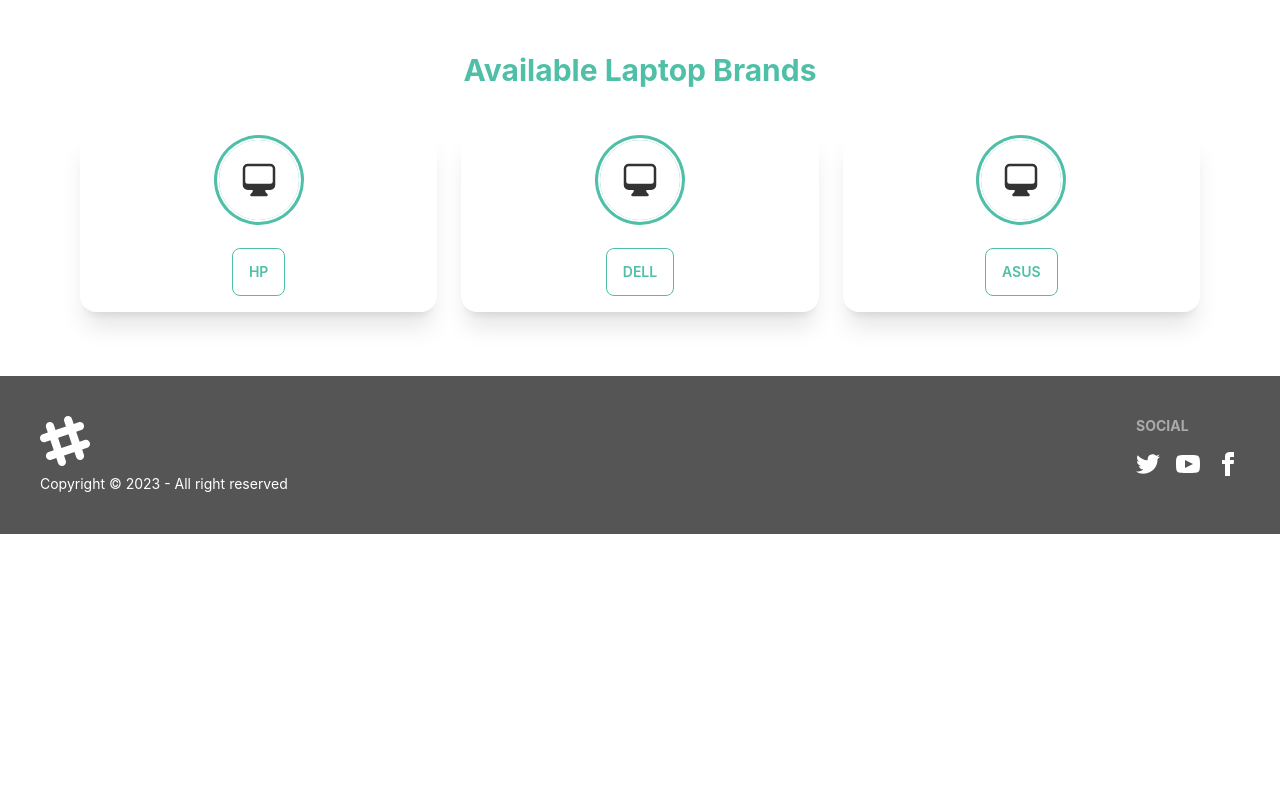
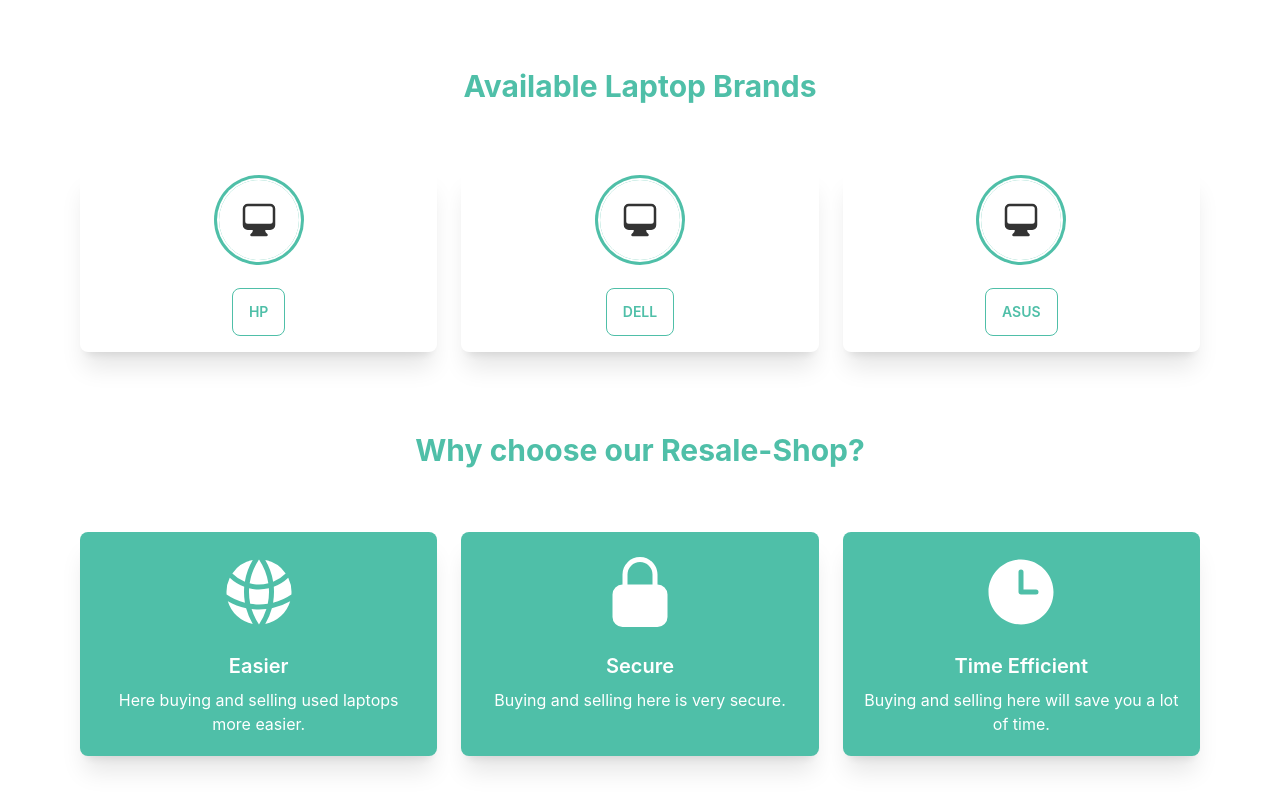
Before and after one commit to hasanshanto01/resale-shop-client, a React (Create React App) app: page / in a window 1280 px wide. Shown: the part 460-1260 px from the top of the page. Before the commit the page ends 994 px from the top, so only its background shows below. Built offline with nearby package versions, Linux system fonts and the light colour scheme.

Commit message:
why choose us section added

```diff
--- a/src/App.css
+++ b/src/App.css
@@ -32,6 +32,7 @@
   from {
     transform: rotate(0deg);
   }
+
   to {
     transform: rotate(360deg);
   }
--- /dev/null
+++ b/src/Pages/AvailableLaptops/AvailableLaptops/AvailableLaptops.js
@@ -0,0 +1,11 @@
+import React from 'react';
+
+const AvailableLaptops = () => {
+    return (
+        <div>
+            <h2>Available Laptops</h2>
+        </div>
+    );
+};
+
+export default AvailableLaptops;
--- a/src/Pages/Home/Home/Home.js
+++ b/src/Pages/Home/Home/Home.js
@@ -1,12 +1,14 @@
 import React from 'react';
 import Banner from '../Banner/Banner';
 import LaptopCategories from '../LaptopCategories/LaptopCategories';
+import WhyUs from '../WhyUs/WhyUs';
 
 const Home = () => {
     return (
         <div>
             <Banner></Banner>
             <LaptopCategories></LaptopCategories>
+            <WhyUs></WhyUs>
         </div>
     );
 };
--- a/src/Pages/Home/LaptopCategories/LaptopCard.js
+++ b/src/Pages/Home/LaptopCategories/LaptopCard.js
@@ -4,10 +4,13 @@
 
 const LaptopCard = ({ laptop }) => {
 
-    const { id, brand } = laptop;
+    const { brand } = laptop;
 
     return (
-        <div className="card bg-base-100 shadow-xl">
+        <div className="card bg-base-100 shadow-xl
+        cursor-pointer
+        rounded-lg transform
+        transition duration-500 hover:scale-110">
             <div className="avatar my-3">
                 <div className="w-20 mx-auto rounded-full ring ring-primary ring-offset-base-100 ring-offset-2">
                     <ComputerDesktopIcon className='p-5'></ComputerDesktopIcon>
@@ -15,7 +18,7 @@
             </div>
             <div className="card-body items-center text-center p-4">
                 <div className="card-actions">
-                    <Link to={`/category/${id}`}><button className="btn btn-outline btn-primary">{brand}</button></Link>
+                    <Link to={`/category/${brand}`}><button className="btn btn-outline btn-primary">{brand}</button></Link>
                 </div>
             </div>
         </div>
--- a/src/Pages/Home/LaptopCategories/LaptopCategories.js
+++ b/src/Pages/Home/LaptopCategories/LaptopCategories.js
@@ -16,10 +16,10 @@
     }, []);
 
     return (
-        <div className='mt-16 mx-20'>
+        <div className='mt-20 mx-20'>
             <h2 className='text-3xl text-primary text-center font-bold'>Available Laptop Brands</h2>
 
-            <div className='grid grid-cols-1 md:grid-cols-2 lg:grid-cols-3 gap-6 mt-10'>
+            <div className='grid grid-cols-1 md:grid-cols-2 lg:grid-cols-3 gap-6 mt-16'>
                 {
                     laptops?.map(laptop => <LaptopCard
                         key={laptop.id}
--- /dev/null
+++ b/src/Pages/Home/WhyUs/Card.js
@@ -0,0 +1,24 @@
+import React from 'react';
+
+const Card = ({ item }) => {
+
+    const { icon, title, description } = item;
+
+    return (
+        <div className="card bg-primary shadow-xl text-white cursor-pointer
+        rounded-lg transform
+        transition duration-500 hover:scale-110">
+            <figure className='mt-5'>
+                <div className="w-20">
+                    {icon}
+                </div>
+            </figure>
+            <div className="card-body items-center text-center p-5">
+                <h2 className="card-title">{title}</h2>
+                <p>{description}</p>
+            </div>
+        </div>
+    );
+};
+
+export default Card;
--- /dev/null
+++ b/src/Pages/Home/WhyUs/WhyUs.js
@@ -0,0 +1,44 @@
+import React from 'react';
+import { GlobeAltIcon, LockClosedIcon, ClockIcon } from '@heroicons/react/24/solid';
+import Card from './Card';
+
+const WhyUs = () => {
+
+    const cardItems = [
+        {
+            title: 'Easier',
+            description: 'Here buying and selling used laptops more easier.',
+            icon: <GlobeAltIcon></GlobeAltIcon>
+        },
+        {
+            title: 'Secure',
+            description: 'Buying and selling here is very secure.',
+            icon: <LockClosedIcon></LockClosedIcon>
+        },
+        {
+            title: 'Time Efficient',
+            description: 'Buying and selling here will save you a lot of time.',
+            icon: <ClockIcon></ClockIcon>
+        }
+    ]
+
+    return (
+        <div className='mt-20 mx-20'>
+            <h2 className='text-3xl text-primary text-center font-bold'>Why choose our Resale-Shop?</h2>
+
+            <div className='grid grid-cols-1 md:grid-cols-2 lg:grid-cols-3 gap-6 mt-16'>
+
+                {
+                    cardItems.map((item, index) => <Card
+                        key={index}
+                        item={item}
+                    ></Card>)
+                }
+
+            </div>
+
+        </div>
+    );
+};
+
+export default WhyUs;
--- a/src/Pages/Shared/Footer/Footer.js
+++ b/src/Pages/Shared/Footer/Footer.js
@@ -1,18 +1,22 @@
 import React from 'react';
+import { Link } from 'react-router-dom';
+import logo from '../../../assets/logo.png'
 
 const Footer = () => {
     return (
         <footer className="footer mt-16 p-10 bg-secondary text-white justify-between">
             <div>
-                <svg width="50" height="50" viewBox="0 0 24 24" xmlns="http://www.w3.org/2000/svg" fillRule="evenodd" clipRule="evenodd" className="fill-current"><path d="M22.672 15.226l-2.432.811.841 2.515c.33 1.019-.209 2.127-1.23 2.456-1.15.325-2.148-.321-2.463-1.226l-.84-2.518-5.013 1.677.84 2.517c.391 1.203-.434 2.542-1.831 2.542-.88 0-1.601-.564-1.86-1.314l-.842-2.516-2.431.809c-1.135.328-2.145-.317-2.463-1.229-.329-1.018.211-2.127 1.231-2.456l2.432-.809-1.621-4.823-2.432.808c-1.355.384-2.558-.59-2.558-1.839 0-.817.509-1.582 1.327-1.846l2.433-.809-.842-2.515c-.33-1.02.211-2.129 1.232-2.458 1.02-.329 2.13.209 2.461 1.229l.842 2.515 5.011-1.677-.839-2.517c-.403-1.238.484-2.553 1.843-2.553.819 0 1.585.509 1.85 1.326l.841 2.517 2.431-.81c1.02-.33 2.131.211 2.461 1.229.332 1.018-.21 2.126-1.23 2.456l-2.433.809 1.622 4.823 2.433-.809c1.242-.401 2.557.484 2.557 1.838 0 .819-.51 1.583-1.328 1.847m-8.992-6.428l-5.01 1.675 1.619 4.828 5.011-1.674-1.62-4.829z"></path></svg>
+                <figure className='border border-white rounded-lg'>
+                    <img src={logo} alt="" className='w-28' />
+                </figure>
                 <p>Copyright © 2023 - All right reserved</p>
             </div>
             <div>
                 <span className="footer-title">Social</span>
                 <div className="grid grid-flow-col gap-4">
-                    <a><svg xmlns="http://www.w3.org/2000/svg" width="24" height="24" viewBox="0 0 24 24" className="fill-current"><path d="M24 4.557c-.883.392-1.832.656-2.828.775 1.017-.609 1.798-1.574 2.165-2.724-.951.564-2.005.974-3.127 1.195-.897-.957-2.178-1.555-3.594-1.555-3.179 0-5.515 2.966-4.797 6.045-4.091-.205-7.719-2.165-10.148-5.144-1.29 2.213-.669 5.108 1.523 6.574-.806-.026-1.566-.247-2.229-.616-.054 2.281 1.581 4.415 3.949 4.89-.693.188-1.452.232-2.224.084.626 1.956 2.444 3.379 4.6 3.419-2.07 1.623-4.678 2.348-7.29 2.04 2.179 1.397 4.768 2.212 7.548 2.212 9.142 0 14.307-7.721 13.995-14.646.962-.695 1.797-1.562 2.457-2.549z"></path></svg></a>
-                    <a><svg xmlns="http://www.w3.org/2000/svg" width="24" height="24" viewBox="0 0 24 24" className="fill-current"><path d="M19.615 3.184c-3.604-.246-11.631-.245-15.23 0-3.897.266-4.356 2.62-4.385 8.816.029 6.185.484 8.549 4.385 8.816 3.6.245 11.626.246 15.23 0 3.897-.266 4.356-2.62 4.385-8.816-.029-6.185-.484-8.549-4.385-8.816zm-10.615 12.816v-8l8 3.993-8 4.007z"></path></svg></a>
-                    <a><svg xmlns="http://www.w3.org/2000/svg" width="24" height="24" viewBox="0 0 24 24" className="fill-current"><path d="M9 8h-3v4h3v12h5v-12h3.642l.358-4h-4v-1.667c0-.955.192-1.333 1.115-1.333h2.885v-5h-3.808c-3.596 0-5.192 1.583-5.192 4.615v3.385z"></path></svg></a>
+                    <a href='https://twitter.com/' target={`_blank`}><svg xmlns="http://www.w3.org/2000/svg" width="24" height="24" viewBox="0 0 24 24" className="fill-current"><path d="M24 4.557c-.883.392-1.832.656-2.828.775 1.017-.609 1.798-1.574 2.165-2.724-.951.564-2.005.974-3.127 1.195-.897-.957-2.178-1.555-3.594-1.555-3.179 0-5.515 2.966-4.797 6.045-4.091-.205-7.719-2.165-10.148-5.144-1.29 2.213-.669 5.108 1.523 6.574-.806-.026-1.566-.247-2.229-.616-.054 2.281 1.581 4.415 3.949 4.89-.693.188-1.452.232-2.224.084.626 1.956 2.444 3.379 4.6 3.419-2.07 1.623-4.678 2.348-7.29 2.04 2.179 1.397 4.768 2.212 7.548 2.212 9.142 0 14.307-7.721 13.995-14.646.962-.695 1.797-1.562 2.457-2.549z"></path></svg></a>
+                    <a href='https://www.youtube.com/' target={`_blank`}><svg xmlns="http://www.w3.org/2000/svg" width="24" height="24" viewBox="0 0 24 24" className="fill-current"><path d="M19.615 3.184c-3.604-.246-11.631-.245-15.23 0-3.897.266-4.356 2.62-4.385 8.816.029 6.185.484 8.549 4.385 8.816 3.6.245 11.626.246 15.23 0 3.897-.266 4.356-2.62 4.385-8.816-.029-6.185-.484-8.549-4.385-8.816zm-10.615 12.816v-8l8 3.993-8 4.007z"></path></svg></a>
+                    <a href='https://www.facebook.com/' target={`_blank`}><svg xmlns="http://www.w3.org/2000/svg" width="24" height="24" viewBox="0 0 24 24" className="fill-current"><path d="M9 8h-3v4h3v12h5v-12h3.642l.358-4h-4v-1.667c0-.955.192-1.333 1.115-1.333h2.885v-5h-3.808c-3.596 0-5.192 1.583-5.192 4.615v3.385z"></path></svg></a>
                 </div>
             </div>
         </footer>
--- a/src/Pages/Shared/Navbar/Navbar.js
+++ b/src/Pages/Shared/Navbar/Navbar.js
@@ -4,27 +4,8 @@
 
 const Navbar = () => {
 
-
-    const laptopCategory = <>
-        <li tabIndex={0}>
-            <Link>
-                Laptops
-                <>
-                    <ChevronRightIcon className="h3 w-3 stroke-black lg:hidden"></ChevronRightIcon>
-                    <ChevronDownIcon className="h3 w-3 stroke-black hidden lg:block"></ChevronDownIcon>
-                </>
-            </Link>
-            <ul className="p-2">
-                <li><Link to='/'>Hp</Link></li>
-                <li><Link to='/'>Dell</Link></li>
-                <li><Link to='/'>Asus</Link></li>
-            </ul>
-        </li>
-    </>
-
     const menuItems = <>
         <li><Link to='/'>Home</Link></li>
-        {laptopCategory}
         <li><Link to='/'>Blog</Link></li>
         <li><Link to='/'>About</Link></li>
         <li><Link to='/'>Login</Link></li>
--- a/src/Routes/Routes.js
+++ b/src/Routes/Routes.js
@@ -1,5 +1,6 @@
 import { createBrowserRouter } from "react-router-dom";
 import Main from "../Layouts/Main";
+import AvailableLaptops from "../Pages/AvailableLaptops/AvailableLaptops/AvailableLaptops";
 import Home from "../Pages/Home/Home/Home";
 import ErrorPage from "../Pages/Shared/ErrorPage/ErrorPage";
 
@@ -12,6 +13,10 @@
             {
                 path: '/',
                 element: <Home></Home>
+            },
+            {
+                path: '/category/:brand',
+                element: <AvailableLaptops></AvailableLaptops>
             }
         ]
     }
```
Also changed, not shown: src/assets/logo.png (added).
